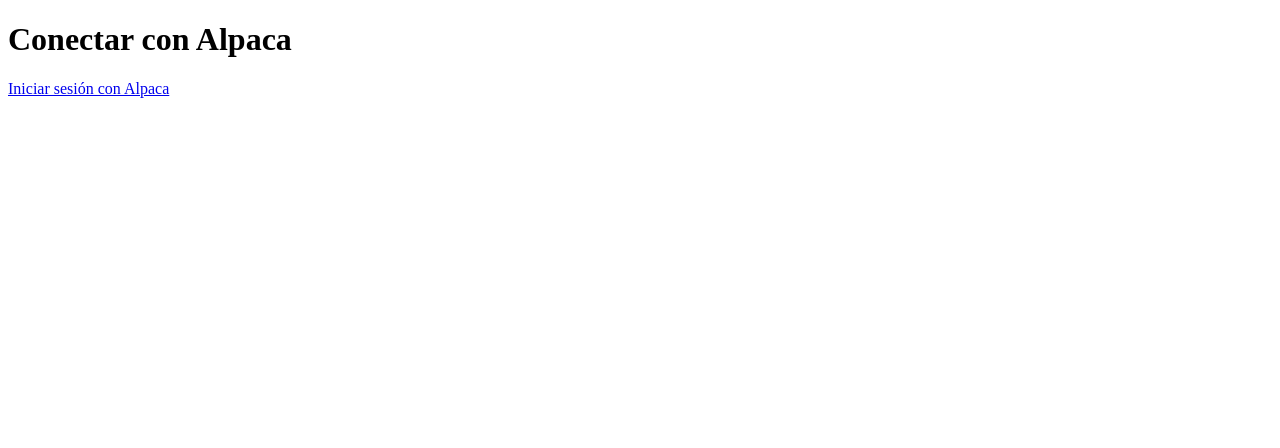
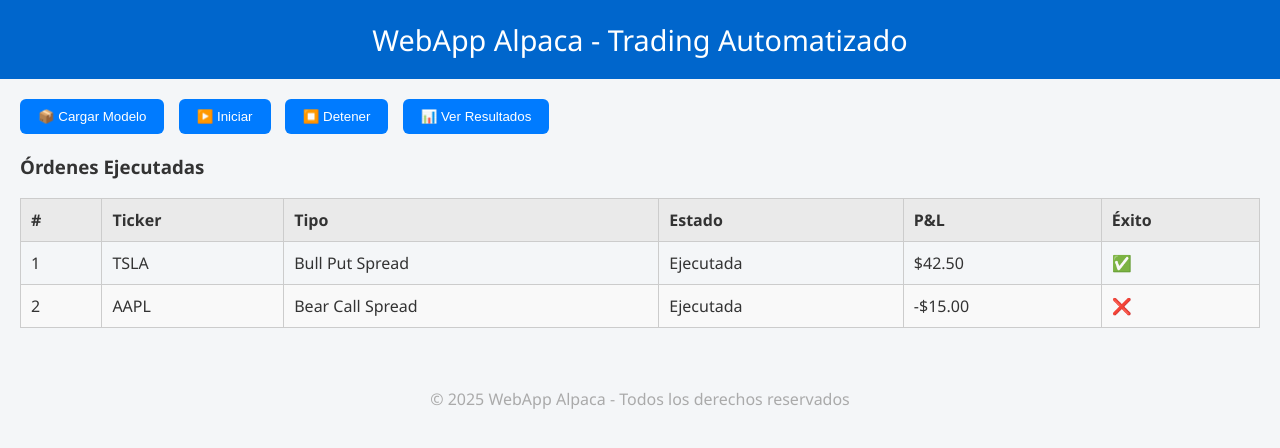
Before and after one commit to cesarmanuel8102/webapp-alpaca-paper, a plain HTML site: page templates/index.html in a window 1280 px wide. Drawn offline with Linux system fonts and the light colour scheme.

Commit message:
Add files via upload

```diff
--- a/templates/index.html
+++ b/templates/index.html
@@ -1,8 +1,114 @@
 <!DOCTYPE html>
-<html>
-<head><title>Conectar con Alpaca</title></head>
+<html lang="en">
+<head>
+    <meta charset="UTF-8">
+    <title>Alpaca Trading Dashboard</title>
+    <style>
+        body {
+            font-family: 'Segoe UI', sans-serif;
+            background-color: #f4f6f8;
+            color: #333;
+            margin: 0;
+            padding: 0;
+        }
+        header {
+            background-color: #0066cc;
+            color: white;
+            padding: 20px;
+            text-align: center;
+            font-size: 1.8em;
+        }
+        main {
+            padding: 20px;
+        }
+        .buttons {
+            margin-bottom: 20px;
+        }
+        .buttons button {
+            background-color: #007bff;
+            border: none;
+            color: white;
+            padding: 10px 18px;
+            margin-right: 10px;
+            border-radius: 6px;
+            cursor: pointer;
+        }
+        .buttons button:hover {
+            background-color: #0056b3;
+        }
+        table {
+            width: 100%;
+            border-collapse: collapse;
+            margin-top: 10px;
+        }
+        table, th, td {
+            border: 1px solid #ccc;
+        }
+        th {
+            background-color: #eaeaea;
+        }
+        th, td {
+            padding: 10px;
+            text-align: left;
+        }
+        tr:nth-child(even) {
+            background-color: #f9f9f9;
+        }
+        footer {
+            margin-top: 40px;
+            text-align: center;
+            color: #aaa;
+        }
+    </style>
+</head>
 <body>
-  <h1>Conectar con Alpaca</h1>
-  <a href="/login">Iniciar sesión con Alpaca</a>
+    <header>
+        WebApp Alpaca - Trading Automatizado
+    </header>
+    <main>
+        <div class="buttons">
+            <button onclick="alert('Modelo cargado')">📦 Cargar Modelo</button>
+            <button onclick="alert('Ejecución iniciada')">▶️ Iniciar</button>
+            <button onclick="alert('Ejecución detenida')">⏹️ Detener</button>
+            <button onclick="alert('Ver resultados')">📊 Ver Resultados</button>
+        </div>
+
+        <section>
+            <h3>Órdenes Ejecutadas</h3>
+            <table>
+                <thead>
+                    <tr>
+                        <th>#</th>
+                        <th>Ticker</th>
+                        <th>Tipo</th>
+                        <th>Estado</th>
+                        <th>P&L</th>
+                        <th>Éxito</th>
+                    </tr>
+                </thead>
+                <tbody>
+                    <tr>
+                        <td>1</td>
+                        <td>TSLA</td>
+                        <td>Bull Put Spread</td>
+                        <td>Ejecutada</td>
+                        <td>$42.50</td>
+                        <td>✅</td>
+                    </tr>
+                    <tr>
+                        <td>2</td>
+                        <td>AAPL</td>
+                        <td>Bear Call Spread</td>
+                        <td>Ejecutada</td>
+                        <td>-$15.00</td>
+                        <td>❌</td>
+                    </tr>
+                </tbody>
+            </table>
+        </section>
+    </main>
+    <footer>
+        &copy; 2025 WebApp Alpaca - Todos los derechos reservados
+    </footer>
 </body>
 </html>
```
Also changed, not shown: 1 other file.
